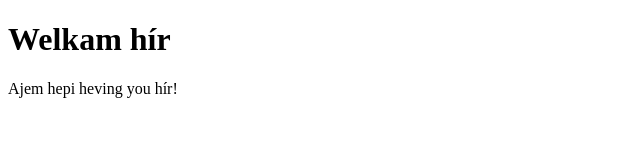
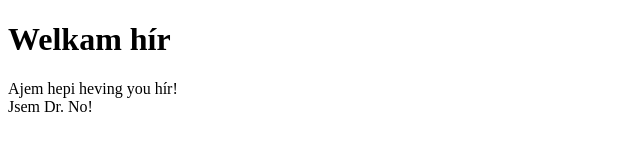
Before and after one commit to bygbox/bygbox.github.io, a plain HTML site: page docs/index.html in a window 1280 px wide. Shown: the full height of the page, 0-640 px from the left. Drawn offline with Linux system fonts and the light colour scheme.

Commit message:
Add <div id="ticker"> and <script> section

```diff
--- a/docs/index.html
+++ b/docs/index.html
@@ -8,5 +8,10 @@
   <body>
     <h1>Welkam hír</h1>
     <main>Ajem hepi heving you hír!</main>
+    <div id="ticker"></div>
+    <script>
+      let ticker = document.getElementById("ticker");
+      ticker.textContent = "Jsem Dr. No!";
+    </script>
   </body>
 </html>
```
